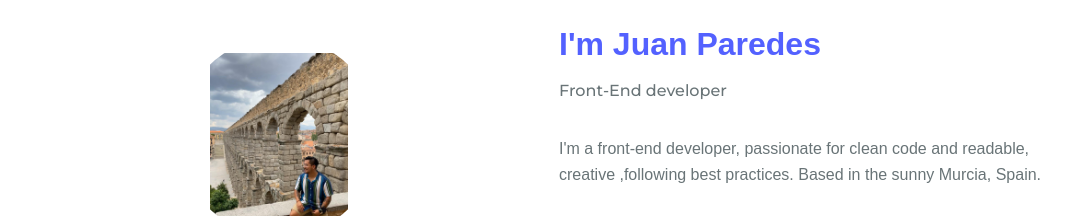
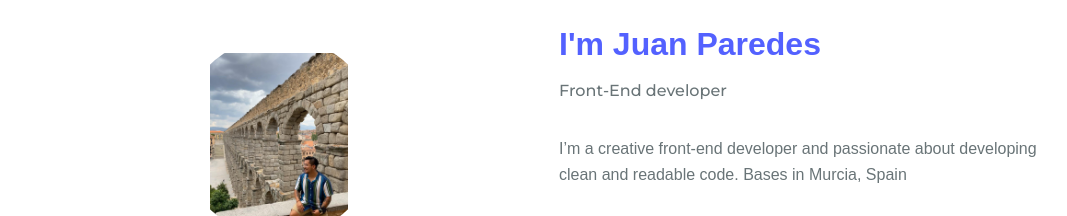
Before and after one commit to Nerfi/Nerfi.github.io, a plain HTML site: page src/index.html in a window 1280 px wide. Shown: the part 1040-1256 px from the top of the page, without its empty margins (97-1164 px from the left). Drawn offline with nearby package versions, Linux system fonts and the light colour scheme.

Commit message:
fixed grammar error

```diff
--- a/src/index.html
+++ b/src/index.html
@@ -61,7 +61,7 @@
         <div>
           <h2 class="about__subtitle">I'm Juan Paredes</h2>
           <span class="about__profession">Front-End developer</span>
-          <p class="about__text">I'm a front-end developer, passionate for clean code and readable, creative ,following best practices. Based in the sunny Murcia, Spain. </p>
+          <p class="about__text">I’m a creative front-end developer and passionate about developing clean and readable code. Bases in Murcia, Spain  </p>
 
           <div class="about__social">
             <a href="https://www.linkedin.com/in/juanparedess/" target="_blank" class="about__social-icon "><i class="bx bxl-linkedin"></i></a>
```
